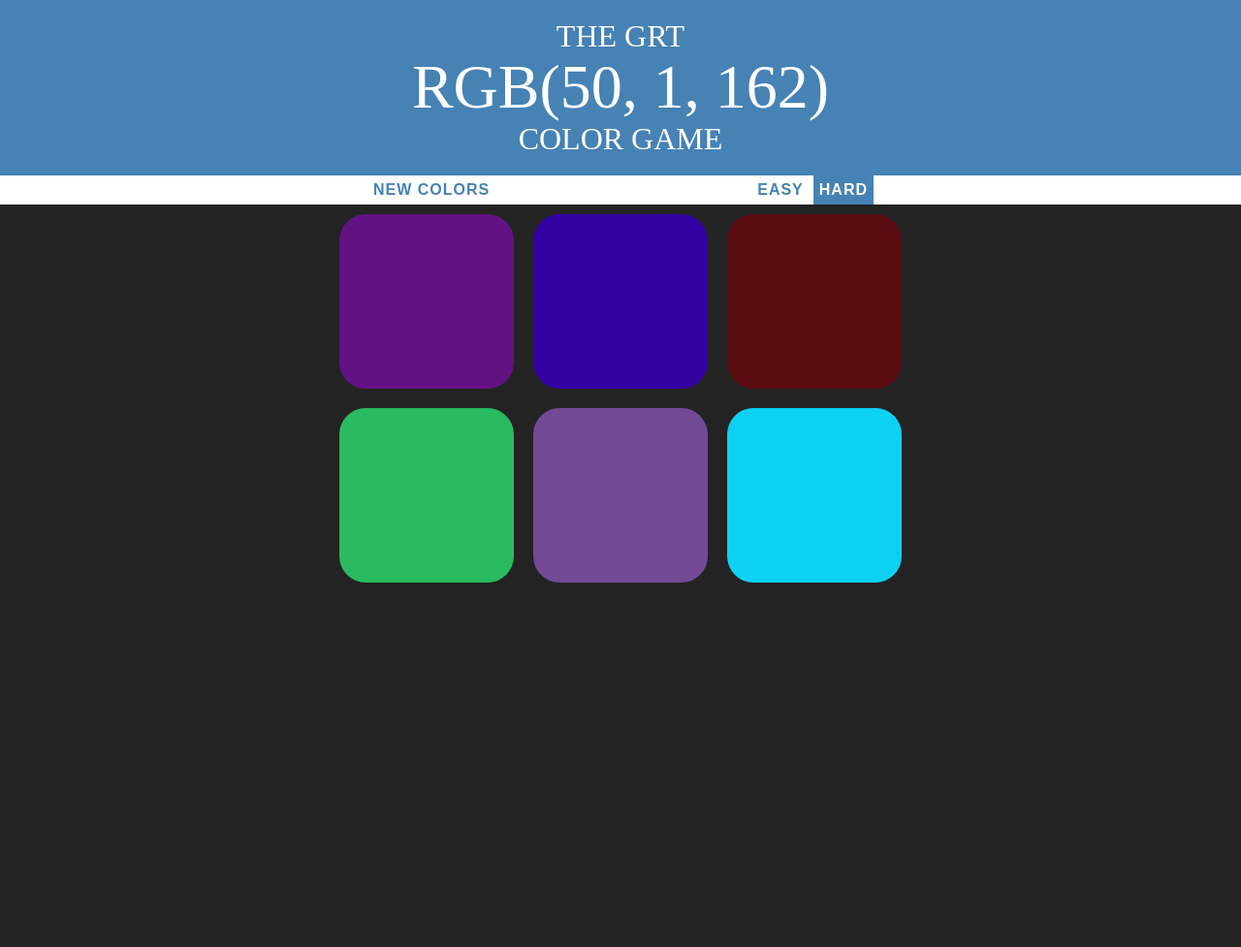
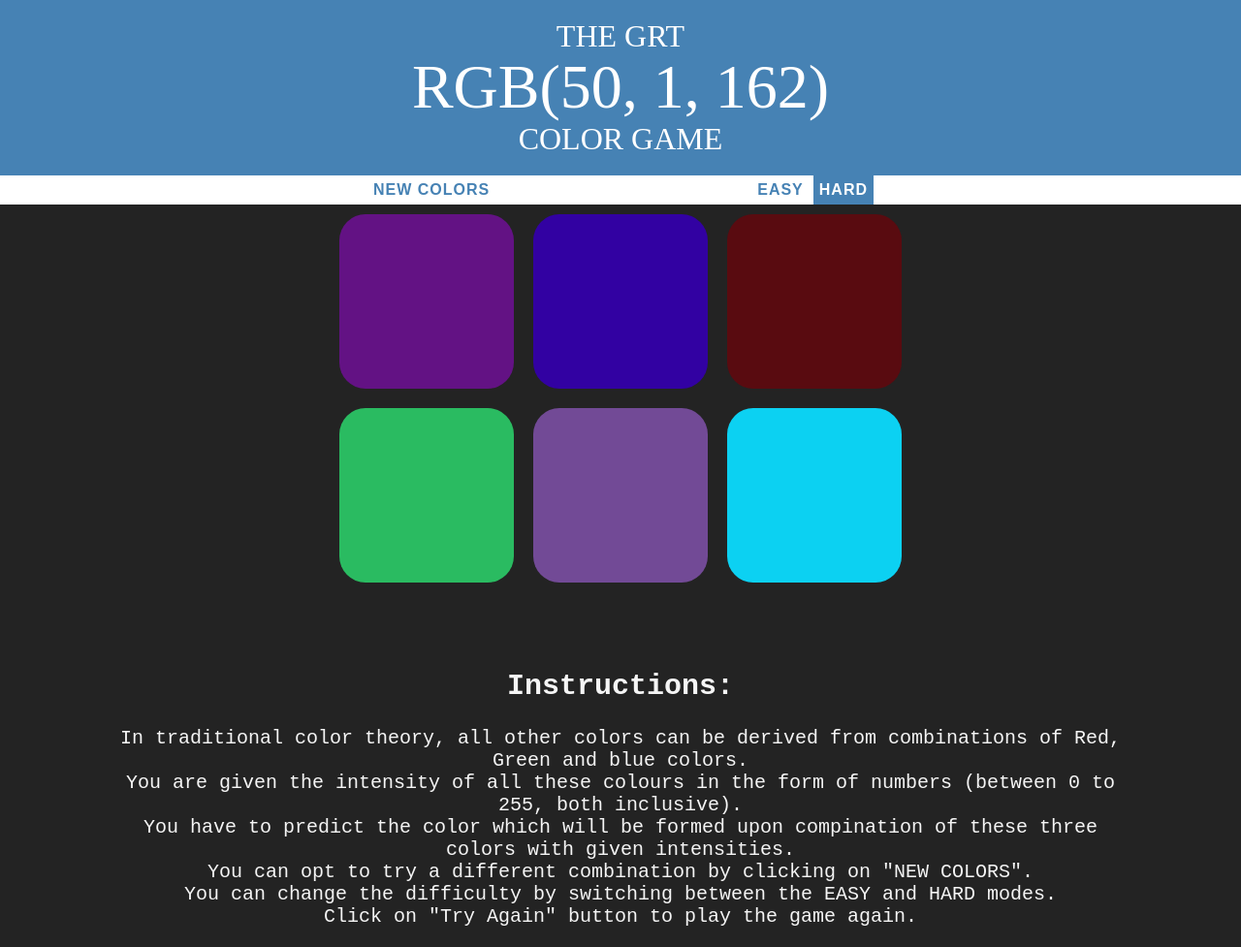
Before and after one commit to tushar1999sharma/RGB-color-game, a plain HTML site: page index.html in a window 1280 px wide. Shown: the whole page at 97% size. Before the commit the page ends 800 px from the top, so only its background shows below. Drawn offline with Linux system fonts and the light colour scheme.

Commit message:
add instruction

```diff
--- a/Colour Game.css
+++ b/Colour Game.css
@@ -73,3 +73,15 @@ button:hover{
     -webkit-transition: background 0.5s ;
     -moz-transition: background 0.5s;
 }
+
+.instr
+{
+   color: whitesmoke;
+   text-align: center;
+   margin-top: 30rem;
+   margin-left:7rem;
+   margin-right:7rem;
+
+   font-size: 20px;
+   font-family: monospace;
+}
--- a/index.html
+++ b/index.html
@@ -29,6 +29,18 @@
     <div class="square"></div>
   </div>
 
+  <div class="instr">
+    <h2>Instructions:</h2>
+    <p>
+      In traditional color theory, all other colors can be derived from combinations of Red, Green and blue colors.</br>
+      You are given the intensity of all these colours in the form of numbers (between 0 to 255, both inclusive).</br>
+      You have to predict the color which will be formed upon compination of these three colors with given intensities.</br>
+      You can opt to try a different combination by clicking on "NEW COLORS".</br>
+      You can change the difficulty by switching between the EASY and HARD modes.</br>
+      Click on "Try Again" button to play the game again.
+    </p>
+  </div>
+
   <script src="Colour Game.js"></script>
 </body>
 </html>
```
